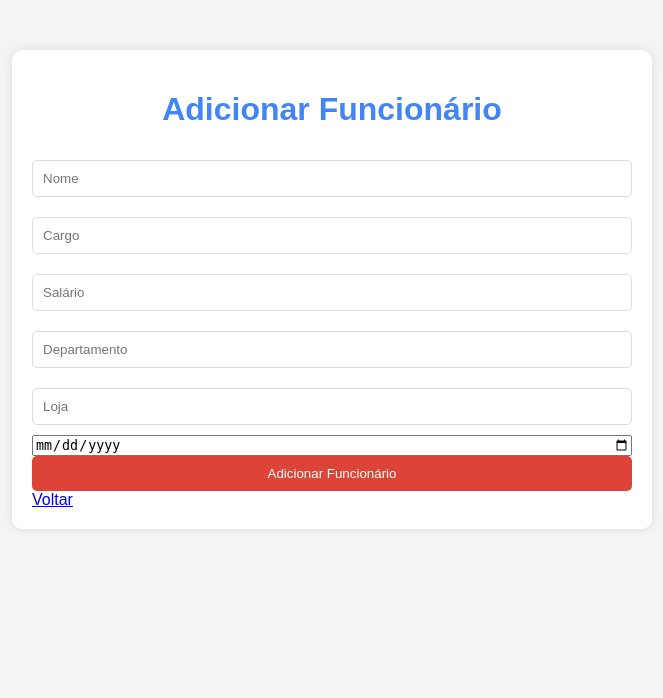
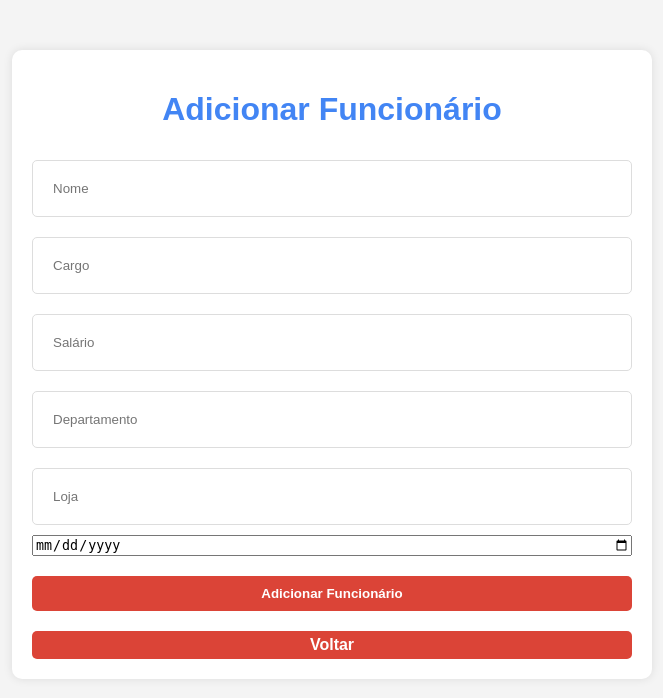
Before and after one commit to MayconBenvenuto/gestao-de-funcionarios, a Flask app: page /adicionar in a window 1280 px wide. Shown: the top 698 px of the page, without its empty margins (308-971 px from the left). Run offline with Flask 3, Linux system fonts and the light colour scheme.

Commit message:
ajustes na lógica e inserção

```diff
--- a/app.py
+++ b/app.py
@@ -31,20 +31,29 @@ def index():
 
 @app.route('/buscar', methods=['POST'])
 def buscar():
-    nome = request.form.get('nome', '').strip()
-    setor = request.form.get('setor', '').strip()
+    nome = request.form.get('nome', '').strip()  # Obtenha e limpe o campo 'nome'
+    setor = request.form.get('setor', '').strip()  # Obtenha e limpe o campo 'setor'
 
-    # Filtra os funcionários com base no nome e setor
+    # Se ambos os campos estiverem vazios, retorne uma mensagem ou uma página vazia
+    if not nome and not setor:
+        return render_template('resultado.html', funcionarios=[], mensagem="Por favor, insira um nome ou setor para a busca.")
+
+    # Inicialize a query básica sem filtros
     query = Funcionario.query
 
-    if nome:  # Se o nome não estiver vazio, adicione o filtro
+    # Adiciona filtro se o nome foi fornecido
+    if nome:
         query = query.filter(Funcionario.nome.ilike(f'%{nome}%'))
 
-    if setor:  # Se o setor não estiver vazio, adicione o filtro
+    # Adiciona filtro se o setor foi fornecido
+    if setor:
         query = query.filter(Funcionario.departamento.ilike(f'%{setor}%'))
 
-    funcionarios_encontrados = query.all()  # Execute a consulta
+    # Execute a consulta com os filtros adicionados, se houver
+    funcionarios_encontrados = query.all()
+
     return render_template('resultado.html', funcionarios=funcionarios_encontrados)
+
 
 @app.route('/adicionar', methods=['GET', 'POST'])
 def adicionar():
--- a/static/style_adicionar.css
+++ b/static/style_adicionar.css
@@ -15,6 +15,20 @@ body {
     box-shadow: 0 0 10px rgba(0, 0, 0, 0.1);
 }
 
+.custom-link {
+    text-align: center;
+    display: block;
+    margin-top: 20px;
+    text-decoration: none;
+    font-weight: bold;
+    padding: 5px 10px;
+    background-color: #DB4437; /* Vermelho do Google */
+    color: white;
+    border: none;
+    border-radius: 5px;
+    cursor: pointer;
+}
+
 h1 {
     text-align: center;
     color: #4285F4; /* Azul do Google */
@@ -27,7 +41,7 @@ form {
 
 input[type="text"],
 input[type="number"] {
-    padding: 10px;
+    padding: 20px;
     margin: 10px 0;
     border: 1px solid #ddd;
     border-radius: 5px;
@@ -40,7 +54,9 @@ button {
     border: none;
     border-radius: 5px;
     cursor: pointer;
-    text-decoration: none; /* Remove o sublinhado */
+    text-decoration: none;
+    margin-top: 20px;
+    font-weight: bold;
 
 }
 
--- a/templates/adicionar.html
+++ b/templates/adicionar.html
@@ -18,7 +18,7 @@
             <input type="date" name="data_contratacao" required>
             <button type="submit">Adicionar Funcionário</button>
         </form>
-        <a href="/">Voltar</a>
+        <a href="/" class = 'custom-link'>Voltar</a>
     </div>
 </body>
 </html>
--- a/templates/editar.html
+++ b/templates/editar.html
@@ -28,10 +28,10 @@
             <input type="text" name="departamento" placeholder="Departamento" value="{{ funcionario.departamento }}" required>
             <input type="text" name="loja" placeholder="Loja" value="{{ funcionario.loja }}" required>
             <p>Data de contratação:</p>
-            <br>
             <input type="date" name="data_contratacao" placeholder="Data de Contratação" value="{{ funcionario.data_contratacao }}" required>
 
             <label>
+                <br>
                 Demitido:
                 <input type="checkbox" id="demitido" name="demitido" {% if funcionario.demitido %}checked{% endif %} onclick="toggleDataDemissao()">
             </label>
@@ -43,7 +43,7 @@
 
             <button type="submit">Atualizar</button>
         </form>
-        <a href="/">Voltar</a>
+        <a href="/" class = 'custom-link'>Voltar</a>
 
     </div>
 </body>
--- a/templates/resultado.html
+++ b/templates/resultado.html
@@ -41,6 +41,8 @@
                 {% endfor %}
             </tbody>
         </table>
+        <a href="/" class= "custom-link">Voltar</a>
+
     </div>
 </body>
 </html>
```
Also changed, not shown: static/style_editar.css (+16 -1 lines), static/style_resultado.css (+13 -1 lines).
